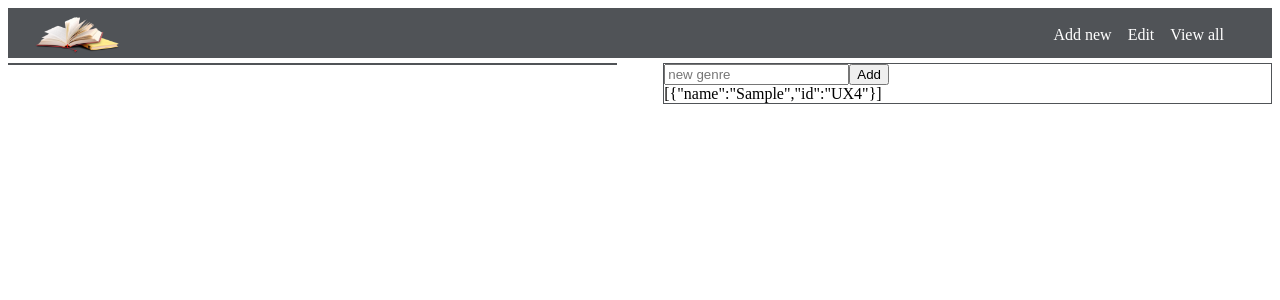
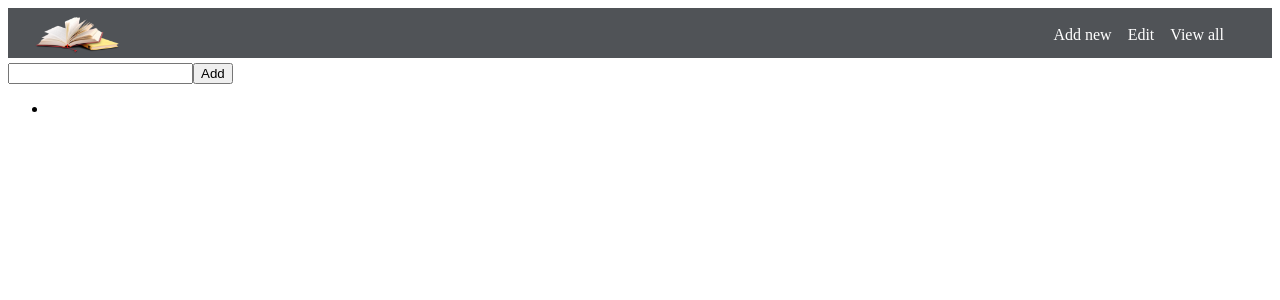
Before and after one commit to AnnaKanska/Bookstore-app, a React (Create React App) app: page / in a window 1280 px wide. Both pictures are taken after typing "Sample" into the empty fields and a click on the button "Add". Shown: the top 300 px of the page. Built offline with nearby package versions, Linux system fonts and the light colour scheme.

Commit message:
deleted book component, added functionality to display genres

```diff
--- a/src/App.css
+++ b/src/App.css
@@ -40,16 +40,16 @@
   margin: 0 20px
 }
 .books-block {
+  float: right;
+  display: inline-block;
+  width: 48%;
+  height: 100%;
+  border: solid 1px #505357;
+}
+.genres-block {
   float: left;
   display: inline-block;
   width: 48%;
   height: 100%;
   border: solid 1px #505357;
 }
-.genres-block {
-  float: right;
-  display: inline-block;
-  width: 48%;
-  height: 100%;
-  border: solid 1px #505357;
-}
--- a/src/App.js
+++ b/src/App.js
@@ -5,12 +5,21 @@ import Genres from "./components/genres";
 
 class App extends Component {
   state = {
+    current: "",
     genres: []
   };
 
-  addGenre = genre => {
+  handleChange = event => {
     this.setState({
-      genres: [genre, ...this.state.genres]
+      current: event.target.value
+    });
+  };
+  handleSubmit = genre => {
+    genre.preventDefault();
+    genre = this.state.current;
+    this.setState({
+      genres: [...this.state.genres, genre],
+      current: ""
     });
   };
 
@@ -18,14 +27,22 @@ class App extends Component {
     return (
       <div>
         <Header />
-        <div className="books-block" />
-        <div className="genres-block">
-          <Genres onSubmit={this.addGenre} />
-          {JSON.stringify(this.state.genres)}
+        <form onSubmit={this.handleSubmit}>
+          <input
+            type="text"
+            name="genre"
+            value={this.state.current}
+            onChange={this.handleChange}
+          />
+          <button type="submit">Add</button>
+        </form>
+        <div>
+          {this.state.genres.map((genre, i) => (
+            <div key={i}>{<Genres name={genre} />} </div>
+          ))}
         </div>
       </div>
     );
   }
 }
-
 export default App;
--- a/src/components/books.js
+++ /dev/null
@@ -1,5 +0,0 @@
-import React, { Component } from "react";
-
-class Books extends Component {}
-
-export default Books;
--- a/src/components/genres.js
+++ b/src/components/genres.js
@@ -1,39 +1,16 @@
 import React, { Component } from "react";
-import shortid from "shortid";
 
 class Genres extends Component {
   state = {
     name: ""
   };
 
-  handleChange = event => {
-    this.setState({
-      [event.target.name]: event.target.value
-    });
-  };
-  submitGenre = event => {
-    event.preventDefault();
-    this.props.onSubmit({
-      name: this.state.name,
-      id: shortid.generate()
-    });
-    this.setState({
-      name: ""
-    });
-  };
-
   render() {
     return (
       <div>
-        <form onSubmit={this.submitGenre}>
-          <input
-            name="name"
-            value={this.state.name}
-            onChange={this.handleChange}
-            placeholder="new genre"
-          />
-          <button onClick={this.submitGenre}>Add</button>
-        </form>
+        <ul>
+          <li>{this.state.name}</li>
+        </ul>
       </div>
     );
   }
--- a/src/components/header.js
+++ b/src/components/header.js
@@ -6,7 +6,7 @@ class Header extends Component {
     return (
       <div className="header">
         <div className="logo">
-          <img src={logo} width="100" height="50" />
+          <img src={logo} width="100" height="50" alt="two books" />
         </div>
         <nav className="nav-bar">
           <ul className="nav-list">
```
Also changed, not shown: src/App.1.js (added, +50 -0 lines).
